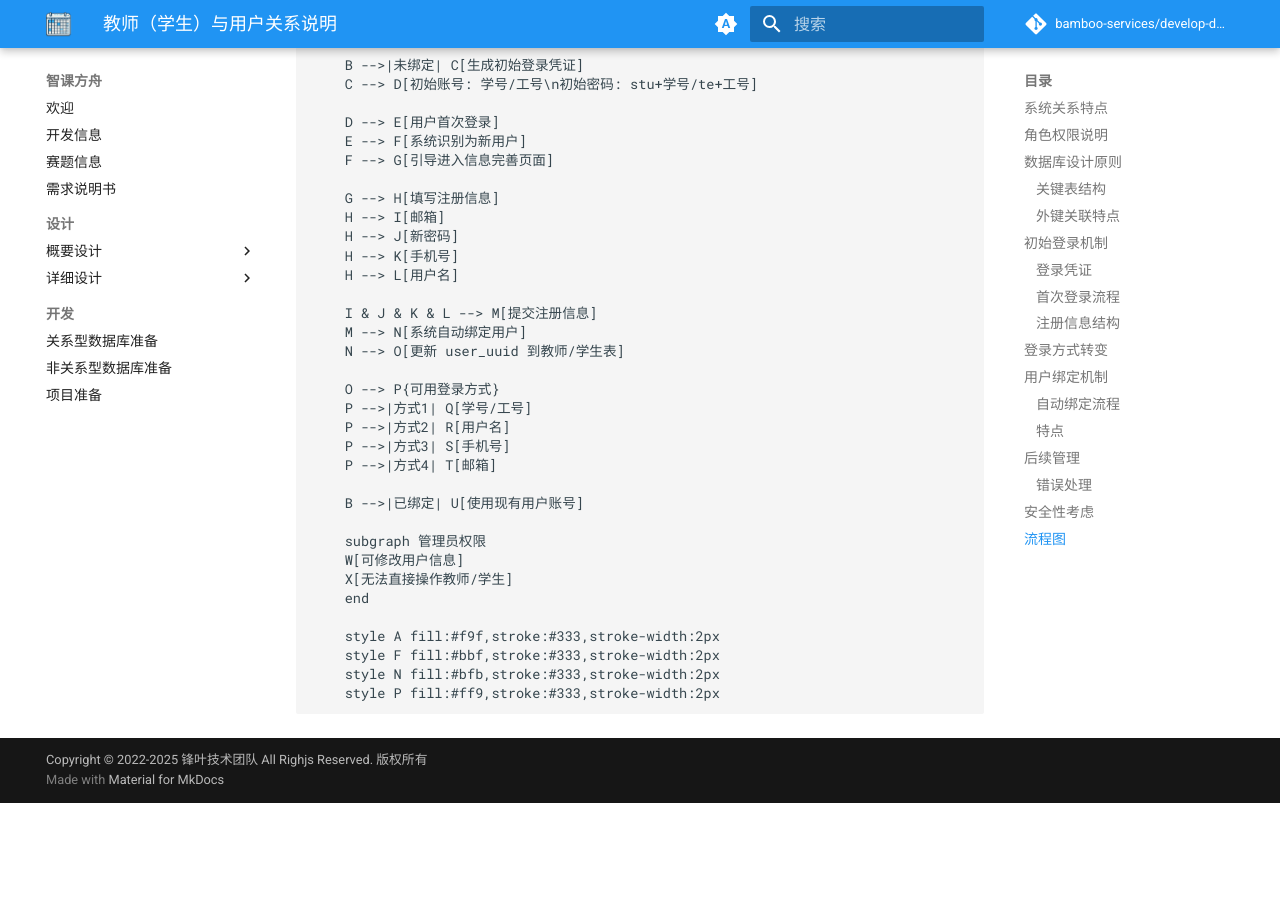
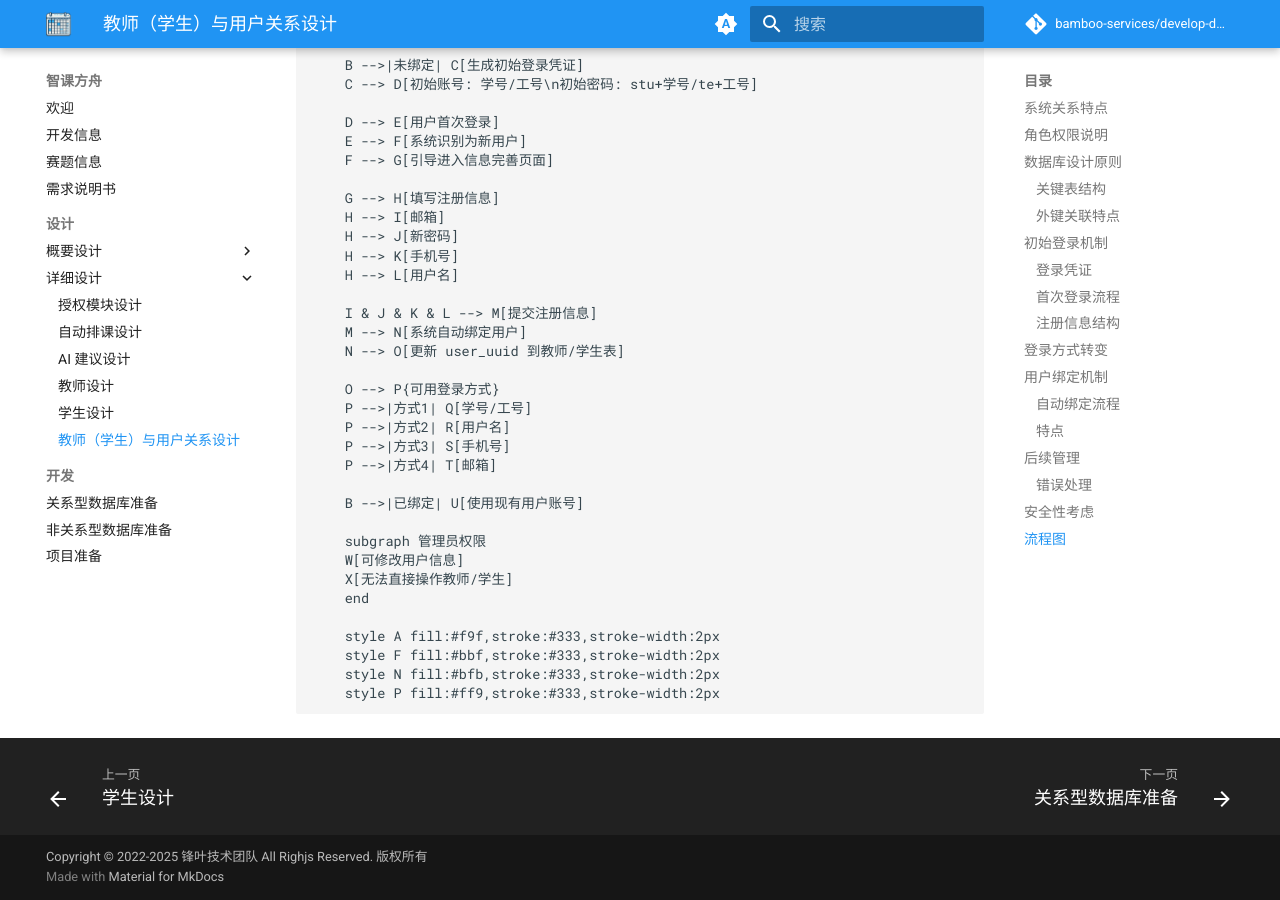
Before and after one commit to class-scheduling-system/develop-document, an MkDocs documentation site: the page built from docs/design/user_register.md, in a window 1280 px wide and 900 px high, scrolled down 2758 px. Built offline with MkDocs 1.6.1 and Material for MkDocs 9.7.7, drawn with Linux system fonts in a browser that asks for light colours; comment, search, counter and statistics services are not loaded; before the commit the page ends 3561 px from its top, so only the background shows below that.

Commit message:
feat(docs): 在导航中新增教师（学生）与用户关系设计文档

```diff
--- a/mkdocs.yml
+++ b/mkdocs.yml
@@ -53,6 +53,7 @@ nav:
       - AI 建议设计: design/ai_suggestion.md
       - 教师设计: design/teacher.md
       - 学生设计: design/student.md
+      - 教师（学生）与用户关系设计: design/user_register.md
   - 开发:
     - 关系型数据库准备: develop/sql_prepare.md
     - 非关系型数据库准备: develop/nosql_prepare.md
```
